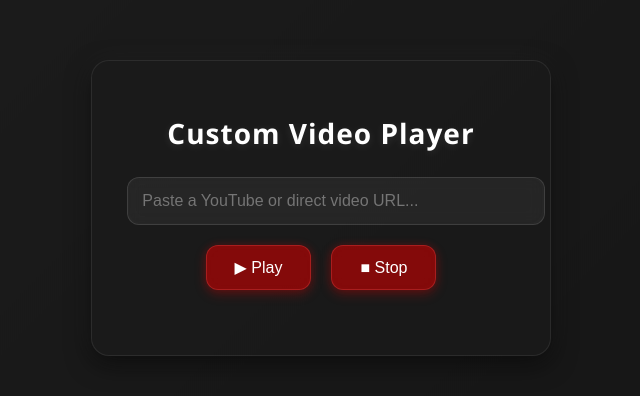
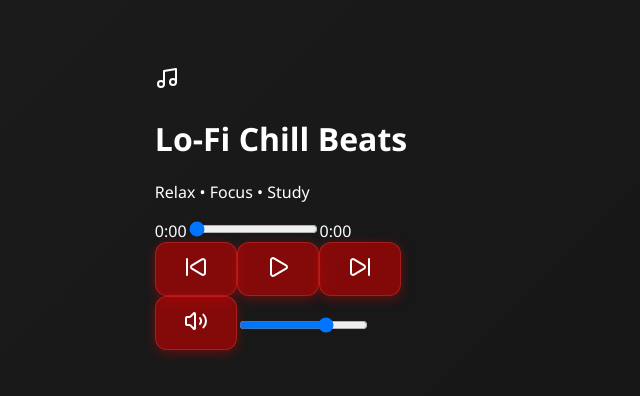
Before and after one commit to ERATZCOBRA/online-video-player, a React (Create React App) app: page / in a window 1280 px wide. Shown: the part 192-588 px from the top of the page, without its empty margins (359-999 px from the left). Built offline with nearby package versions, Linux system fonts and the light colour scheme.

Commit message:
Update App.js

```diff
--- a/src/App.js
+++ b/src/App.js
@@ -1,225 +1,200 @@
-import React, { useState, useRef, useEffect } from 'react';
-import ReactPlayer from 'react-player';
-import './App.css';
+import React, { useState, useRef, useEffect, useCallback } from "react";
+import {
+  Play,
+  Pause,
+  SkipBack,
+  SkipForward,
+  Volume2,
+  VolumeX,
+  Music,
+} from "lucide-react";
+import "./App.css";
 
 function App() {
-  const [url, setUrl] = useState('');
-  const [playingUrl, setPlayingUrl] = useState('');
-  const [isFile, setIsFile] = useState(false);
-  const [playing, setPlaying] = useState(false);
-  const [loading, setLoading] = useState(false);
-  const [error, setError] = useState('');
+  const audioRef = useRef(null);
+  const [isPlaying, setIsPlaying] = useState(false);
+  const [volume, setVolume] = useState(0.7);
+  const [isMuted, setIsMuted] = useState(false);
   const [progress, setProgress] = useState(0);
   const [duration, setDuration] = useState(0);
-  const playerRef = useRef(null);
-  const videoRef = useRef(null);
-  const containerRef = useRef(null);
-  const progressBarRef = useRef(null);
+  const [currentTime, setCurrentTime] = useState(0);
 
-  const handlePlay = () => {
-    if (!url.trim()) return;
-    setLoading(true);
-    setError('');
-    try {
-      const isDirectFile = /\.(mp4|webm|ogg|m4v|avi|mov|mkv)$/i.test(url);
-      setPlayingUrl(url);
-      setIsFile(isDirectFile);
-      setPlaying(true);
-    } catch {
-      setError('Invalid URL');
-    } finally {
-      setLoading(false);
+  // 🔁 Play/Pause toggle
+  const togglePlayPause = useCallback(() => {
+    if (!audioRef.current) return;
+    if (isPlaying) {
+      audioRef.current.pause();
+    } else {
+      audioRef.current.play();
     }
+    setIsPlaying(!isPlaying);
+  }, [isPlaying]);
+
+  // ⏩ Forward 10 seconds
+  const handleForward = useCallback(() => {
+    if (audioRef.current) {
+      audioRef.current.currentTime += 10;
+    }
+  }, []);
+
+  // ⏪ Rewind 10 seconds
+  const handleRewind = useCallback(() => {
+    if (audioRef.current) {
+      audioRef.current.currentTime -= 10;
+    }
+  }, []);
+
+  // 🔊 Volume toggle
+  const toggleMute = useCallback(() => {
+    if (audioRef.current) {
+      audioRef.current.muted = !isMuted;
+      setIsMuted(!isMuted);
+    }
+  }, [isMuted]);
+
+  // 🎚️ Progress bar change
+  const handleProgressChange = useCallback((e) => {
+    const value = parseFloat(e.target.value);
+    if (audioRef.current) {
+      audioRef.current.currentTime = value;
+    }
+    setProgress(value);
+  }, []);
+
+  // ⏱️ Update progress bar while playing
+  const updateProgress = useCallback(() => {
+    if (audioRef.current) {
+      setCurrentTime(audioRef.current.currentTime);
+      setProgress(audioRef.current.currentTime);
+    }
+  }, []);
+
+  // 📏 Load metadata to set duration
+  const handleLoadedMetadata = useCallback(() => {
+    if (audioRef.current) {
+      setDuration(audioRef.current.duration);
+    }
+  }, []);
+
+  // ⌨️ Keyboard shortcuts (spacebar, arrows)
+  useEffect(() => {
+    const handleKeyDown = (event) => {
+      if (event.code === "Space") {
+        event.preventDefault();
+        togglePlayPause();
+      } else if (event.code === "ArrowRight") {
+        handleForward();
+      } else if (event.code === "ArrowLeft") {
+        handleRewind();
+      }
+    };
+
+    window.addEventListener("keydown", handleKeyDown);
+    return () => window.removeEventListener("keydown", handleKeyDown);
+  }, [togglePlayPause, handleForward, handleRewind]);
+
+  // 🎧 Effect to update volume
+  useEffect(() => {
+    if (audioRef.current) {
+      audioRef.current.volume = volume;
+    }
+  }, [volume]);
+
+  const formatTime = (time) => {
+    if (isNaN(time)) return "0:00";
+    const minutes = Math.floor(time / 60);
+    const seconds = Math.floor(time % 60)
+      .toString()
+      .padStart(2, "0");
+    return `${minutes}:${seconds}`;
   };
 
-  const handleStop = () => {
-    setPlaying(false);
-    if (isFile && videoRef.current) {
-      videoRef.current.pause();
-      videoRef.current.currentTime = 0;
-    } else if (playerRef.current) {
-      playerRef.current.seekTo(0);
-    }
-    setTimeout(() => {
-      setPlayingUrl('');
-      setUrl('');
-      setIsFile(false);
-    }, 200);
-  };
+  return (
+    <div className="min-h-screen bg-gradient-to-br from-gray-900 via-gray-800 to-black flex items-center justify-center p-6">
+      <div className="glass-card w-full max-w-md rounded-2xl p-6 flex flex-col items-center shadow-2xl">
+        <Music className="w-16 h-16 text-indigo-400 mb-4" />
+        <h1 className="text-white text-2xl font-semibold mb-2">
+          Lo-Fi Chill Beats
+        </h1>
+        <p className="text-gray-400 text-sm mb-4">Relax • Focus • Study</p>
 
-  const toggleFullscreen = () => {
-    if (!document.fullscreenElement) containerRef.current.requestFullscreen();
-    else document.exitFullscreen();
-  };
-
-  const togglePiP = async () => {
-    if (!videoRef.current) return;
-    try {
-      if (document.pictureInPictureElement) await document.exitPictureInPicture();
-      else await videoRef.current.requestPictureInPicture();
-    } catch (e) {
-      console.error('PiP error:', e);
-    }
-  };
-
-  const handleRewind = () => {
-    if (isFile && videoRef.current) videoRef.current.currentTime -= 5;
-    else playerRef.current?.seekTo(playerRef.current.getCurrentTime() - 5);
-  };
-
-  const handleForward = () => {
-    if (isFile && videoRef.current) videoRef.current.currentTime += 5;
-    else playerRef.current?.seekTo(playerRef.current.getCurrentTime() + 5);
-  };
-
-  const togglePlayPause = () => {
-    if (isFile && videoRef.current) {
-      if (videoRef.current.paused) {
-        videoRef.current.play();
-        setPlaying(true);
-      } else {
-        videoRef.current.pause();
-        setPlaying(false);
-      }
-    } else setPlaying((prev) => !prev);
-  };
-
-  const handleProgress = (e) => {
-    if (isFile) {
-      const p = (e.target.currentTime / e.target.duration) * 100;
-      setProgress(p);
-    }
-  };
-
-  const handleDuration = (e) => {
-    if (isFile) setDuration(e.target.duration);
-  };
-
-  const handleSeek = (clientX) => {
-    if (!progressBarRef.current) return;
-    const rect = progressBarRef.current.getBoundingClientRect();
-    const percent = Math.min(Math.max(0, (clientX - rect.left) / rect.width), 1);
-    const newTime = percent * (isFile ? duration : playerRef.current.getDuration());
-
-    setProgress(percent * 100);
-    if (isFile && videoRef.current) videoRef.current.currentTime = newTime;
-    else playerRef.current.seekTo(newTime);
-  };
-
-  const handleMouseDown = (e) => {
-    handleSeek(e.clientX);
-    const handleMove = (ev) => handleSeek(ev.clientX);
-    const handleUp = () => {
-      window.removeEventListener('mousemove', handleMove);
-      window.removeEventListener('mouseup', handleUp);
-    };
-    window.addEventListener('mousemove', handleMove);
-    window.addEventListener('mouseup', handleUp);
-  };
-
-  useEffect(() => {
-    const handleKeyDown = (e) => {
-      if (!playingUrl) return;
-      switch (e.code) {
-        case 'Space':
-          e.preventDefault();
-          togglePlayPause();
-          break;
-        case 'ArrowRight':
-          handleForward();
-          break;
-        case 'ArrowLeft':
-          handleRewind();
-          break;
-        case 'KeyF':
-          toggleFullscreen();
-          break;
-        case 'KeyP':
-          togglePiP();
-          break;
-        default:
-          break;
-      }
-    };
-    window.addEventListener('keydown', handleKeyDown);
-    return () => window.removeEventListener('keydown', handleKeyDown);
-  }, [playingUrl, isFile]);
-
-  return (
-    <div className="app">
-      <div className="player-container" ref={containerRef}>
-        <h1 className="title">Custom Video Player</h1>
-
-        <input
-          type="text"
-          placeholder="Paste a YouTube or direct video URL..."
-          value={url}
-          onChange={(e) => setUrl(e.target.value)}
+        <audio
+          ref={audioRef}
+          src="/audio.mp3"
+          onTimeUpdate={updateProgress}
+          onLoadedMetadata={handleLoadedMetadata}
+          onEnded={() => setIsPlaying(false)}
         />
 
-        <div className="buttons">
-          <button onClick={handlePlay}>▶ Play</button>
-          <button onClick={handleStop}>■ Stop</button>
+        {/* Progress bar */}
+        <div className="w-full flex items-center gap-2 mb-4">
+          <span className="text-gray-400 text-xs w-8 text-right">
+            {formatTime(currentTime)}
+          </span>
+          <input
+            type="range"
+            min="0"
+            max={duration}
+            step="0.1"
+            value={progress}
+            onChange={handleProgressChange}
+            className="w-full accent-indigo-500 cursor-pointer"
+          />
+          <span className="text-gray-400 text-xs w-8">
+            {formatTime(duration)}
+          </span>
         </div>
 
-        {loading && <p>Loading...</p>}
-        {error && <p className="error">{error}</p>}
+        {/* Controls */}
+        <div className="flex items-center justify-center gap-6">
+          <button
+            onClick={handleRewind}
+            className="text-gray-300 hover:text-indigo-400 transition"
+          >
+            <SkipBack className="w-6 h-6" />
+          </button>
 
-        {playingUrl && (
-          <div className="video-box">
-            {isFile ? (
-              <video
-                ref={videoRef}
-                src={playingUrl}
-                autoPlay
-                preload="auto"
-                onTimeUpdate={handleProgress}
-                onDurationChange={handleDuration}
-                onPlay={() => setPlaying(true)}
-                onPause={() => setPlaying(false)}
-                style={{ width: '100%', borderRadius: '12px', objectFit: 'contain' }}
-              />
+          <button
+            onClick={togglePlayPause}
+            className="bg-indigo-500 hover:bg-indigo-600 text-white rounded-full p-4 shadow-md transition"
+          >
+            {isPlaying ? (
+              <Pause className="w-6 h-6" />
             ) : (
-              <ReactPlayer
-                ref={playerRef}
-                url={playingUrl}
-                playing={playing}
-                width="100%"
-                height="auto"
-                controls={false}
-                onProgress={(p) => setProgress(p.played * 100)}
-                style={{ borderRadius: '12px' }}
-                config={{
-                  youtube: {
-                    playerVars: {
-                      autoplay: 1,
-                      modestbranding: 1,
-                      rel: 0,
-                      showinfo: 0,
-                    },
-                  },
-                }}
-              />
+              <Play className="w-6 h-6" />
             )}
+          </button>
 
-            {/* ==== CUSTOM PLAYER BAR ==== */}
-            <div className="custom-controls">
-              <button onClick={handleRewind}>⏪</button>
-              <button onClick={togglePlayPause}>{playing ? '⏸' : '▶'}</button>
-              <button onClick={handleForward}>⏩</button>
-              <button onClick={toggleFullscreen}>⛶</button>
-              {isFile && <button onClick={togglePiP}>📺</button>}
+          <button
+            onClick={handleForward}
+            className="text-gray-300 hover:text-indigo-400 transition"
+          >
+            <SkipForward className="w-6 h-6" />
+          </button>
+        </div>
 
-              <div
-                className="progress-bar"
-                ref={progressBarRef}
-                onMouseDown={handleMouseDown}
-              >
-                <div className="progress" style={{ width: `${progress}%` }}></div>
-              </div>
-            </div>
-          </div>
-        )}
+        {/* Volume control */}
+        <div className="flex items-center gap-3 mt-6">
+          <button
+            onClick={toggleMute}
+            className="text-gray-400 hover:text-indigo-400 transition"
+          >
+            {isMuted ? (
+              <VolumeX className="w-5 h-5" />
+            ) : (
+              <Volume2 className="w-5 h-5" />
+            )}
+          </button>
+          <input
+            type="range"
+            min="0"
+            max="1"
+            step="0.01"
+            value={isMuted ? 0 : volume}
+            onChange={(e) => setVolume(parseFloat(e.target.value))}
+            className="w-24 accent-indigo-500 cursor-pointer"
+          />
+        </div>
       </div>
     </div>
   );
```
